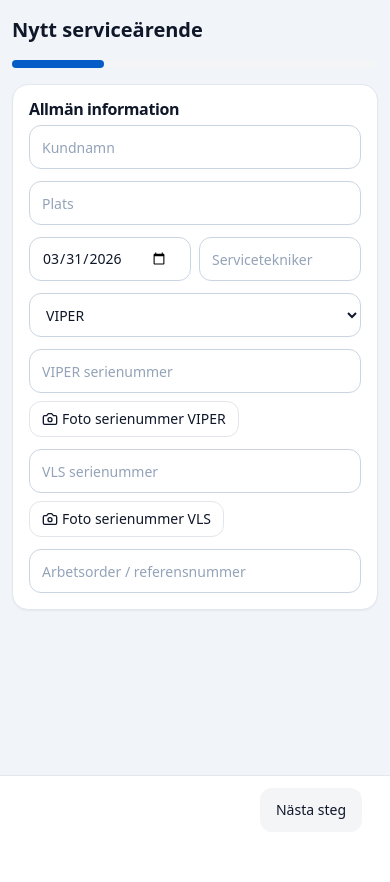
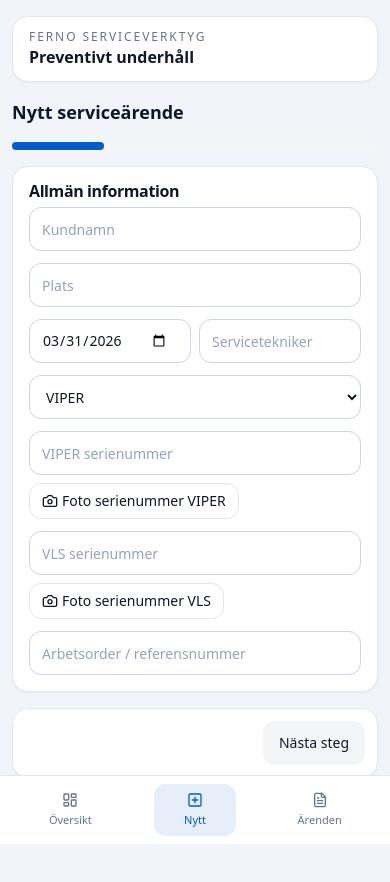
Before and after one commit to riizpect/service-web, a Next.js app: page /cases/new in a window 390 px wide. Shown: the top 882 px of the page. Before the commit the page ends 844 px from the top, so only its background shows below. Built offline with nearby package versions, Linux system fonts and the light colour scheme.

Commit message:
Add native-style mobile shell and polish page hierarchy
Made-with: Cursor

```diff
--- a/app/(app)/cases/[id]/page.tsx
+++ b/app/(app)/cases/[id]/page.tsx
@@ -102,7 +102,7 @@ export default async function CasePage({ params }: CasePageProps) {
       <div className="space-y-4">
         <div className="flex items-center justify-between gap-2">
           <div>
-            <h1 className="text-xl font-semibold">
+            <h1 className="text-lg font-semibold text-slate-900">
               {serviceCase.customer_name || "Serviceärende"}
             </h1>
             <p className="text-xs text-muted-foreground">
--- a/app/(app)/cases/new/page.tsx
+++ b/app/(app)/cases/new/page.tsx
@@ -256,7 +256,7 @@ export default function NewCasePage() {
   return (
     <main className="flex-1">
       <div className="space-y-4">
-        <h1 className="text-xl font-semibold">Nytt serviceärende</h1>
+        <h1 className="text-lg font-semibold text-slate-900">Nytt serviceärende</h1>
         <div className="h-2 w-full rounded-full bg-muted">
           <div
             className="h-2 rounded-full bg-primary transition-all"
@@ -270,7 +270,7 @@ export default function NewCasePage() {
         </div>
 
         <FormProvider {...methods}>
-          <form onSubmit={handleSubmit(onSubmit)} className="space-y-4 pb-24">
+          <form onSubmit={handleSubmit(onSubmit)} className="space-y-4 pb-6">
             {currentStep === 1 && (
               <Card>
                 <CardHeader><CardTitle>Allmän information</CardTitle></CardHeader>
@@ -517,8 +517,8 @@ export default function NewCasePage() {
 
             {error && <p className="text-sm text-red-600">{error}</p>}
 
-            <div className="fixed bottom-0 left-0 right-0 border-t bg-background/95 p-3 backdrop-blur">
-              <div className="container flex items-center justify-between gap-2">
+            <div className="sticky bottom-16 z-30 rounded-2xl border border-slate-200 bg-white/95 p-3 shadow-sm backdrop-blur md:bottom-4">
+              <div className="flex items-center justify-between gap-2">
                 <div className="flex gap-2">
                   {currentStep === 2 && checklistSectionIndex > 0 ? (
                     <Button type="button" variant="outline" onClick={() => setChecklistSectionIndex((prev) => prev - 1)}>Föregående sektion</Button>
--- a/app/(app)/dashboard/page.tsx
+++ b/app/(app)/dashboard/page.tsx
@@ -54,11 +54,8 @@ export default async function DashboardPage() {
   return (
     <main className="flex-1">
       <div className="space-y-4">
-        <div className="rounded-2xl border border-slate-200 bg-white p-4">
-          <p className="text-xs uppercase tracking-wide text-slate-500">Översikt</p>
-          <h1 className="text-xl font-semibold">Serviceärenden</h1>
-        </div>
         <div className="flex items-center justify-between gap-2">
+          <h1 className="text-lg font-semibold text-slate-900">Serviceärenden</h1>
           <Link href="/cases/new">
             <Button size="lg">Nytt serviceärende</Button>
           </Link>
--- a/app/(app)/layout.tsx
+++ b/app/(app)/layout.tsx
@@ -1,11 +1,6 @@
 import type { ReactNode } from "react";
+import { AppShell } from "@/components/app-shell";
 
 export default function AppLayout({ children }: { children: ReactNode }) {
-  return (
-    <div className="min-h-screen bg-slate-100">
-      <div className="mx-auto w-full max-w-5xl px-3 py-4 md:px-6 md:py-6">
-        {children}
-      </div>
-    </div>
-  );
+  return <AppShell>{children}</AppShell>;
 }
--- /dev/null
+++ b/components/app-shell.tsx
@@ -0,0 +1,57 @@
+"use client";
+
+import type { ReactNode } from "react";
+import Link from "next/link";
+import { usePathname } from "next/navigation";
+import { LayoutDashboard, PlusSquare, FileText } from "lucide-react";
+import { cn } from "@/lib/utils";
+
+const navItems = [
+  { href: "/dashboard", label: "Översikt", icon: LayoutDashboard },
+  { href: "/cases/new", label: "Nytt", icon: PlusSquare },
+  { href: "/dashboard", label: "Ärenden", icon: FileText }
+];
+
+export function AppShell({ children }: { children: ReactNode }) {
+  const pathname = usePathname();
+
+  return (
+    <div className="min-h-screen bg-slate-100">
+      <div className="mx-auto w-full max-w-5xl px-3 pb-24 pt-4 md:px-6 md:pt-6">
+        <header className="mb-4 rounded-2xl border border-slate-200 bg-white px-4 py-3 shadow-sm">
+          <p className="text-xs uppercase tracking-[0.16em] text-slate-500">
+            Ferno Serviceverktyg
+          </p>
+          <h1 className="text-base font-semibold text-slate-900 md:text-lg">
+            Preventivt underhåll
+          </h1>
+        </header>
+        {children}
+      </div>
+
+      <nav className="fixed bottom-0 left-0 right-0 z-40 border-t border-slate-200 bg-white/95 backdrop-blur md:hidden">
+        <div className="mx-auto flex max-w-5xl items-center justify-around px-2 py-2">
+          {navItems.map((item) => {
+            const Icon = item.icon;
+            const active = pathname.startsWith(item.href);
+            return (
+              <Link
+                key={`${item.href}-${item.label}`}
+                href={item.href}
+                className={cn(
+                  "flex min-w-[82px] flex-col items-center gap-1 rounded-xl px-3 py-2 text-[11px] font-medium transition-colors",
+                  active
+                    ? "bg-primary/10 text-primary"
+                    : "text-slate-500 hover:text-slate-900"
+                )}
+              >
+                <Icon className="h-4 w-4" />
+                <span>{item.label}</span>
+              </Link>
+            );
+          })}
+        </div>
+      </nav>
+    </div>
+  );
+}
```
